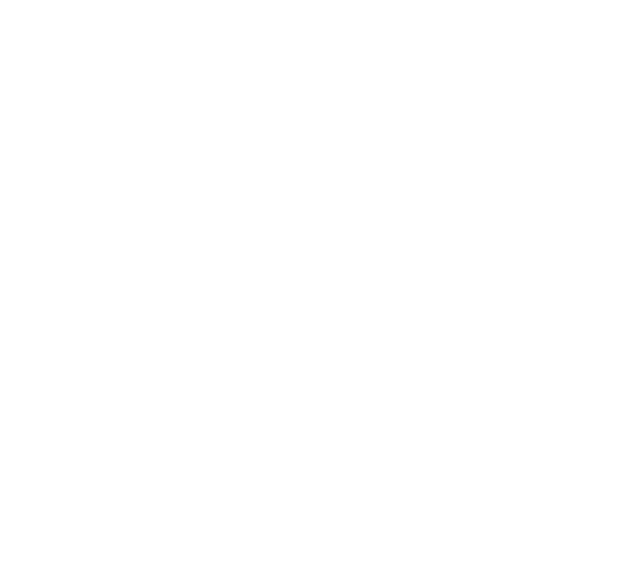
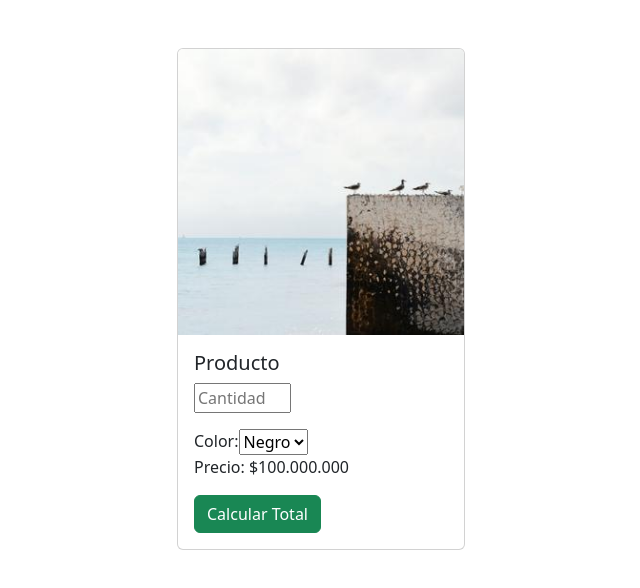
Before and after one commit to Hizudev/desafioJs, a website: page index.html in a window 1280 px wide. Shown: the whole page, without its empty margins (319-959 px from the left). Drawn offline with Linux system fonts and the light colour scheme.

Commit message:
2do commit desafio js

```diff
--- a/assets/sass/custom.scss
+++ b/assets/sass/custom.scss
@@ -1,3 +1 @@
-$primary: tomato;
-
 @import '../../node_modules/bootstrap/scss/bootstrap.scss';
--- a/index.html
+++ b/index.html
@@ -1,13 +1,43 @@
 <!DOCTYPE html>
 <html lang="en">
-<head>
-    <meta charset="UTF-8">
-    <meta http-equiv="X-UA-Compatible" content="IE=edge">
-    <meta name="viewport" content="width=device-width, initial-scale=1.0">
-    <link rel="stylesheet" href="assets/css/style.css">
+  <head>
+    <meta charset="UTF-8" />
+    <meta http-equiv="X-UA-Compatible" content="IE=edge" />
+    <meta name="viewport" content="width=device-width, initial-scale=1.0" />
+    <link rel="stylesheet" href="assets/css/style.css" />
     <title>Calculadora JS</title>
-</head>
-<body>
-
-</body>
+  </head>
+  <body>
+    <section class="d-flex justify-content-center mt-5">
+      <div class="card" style="width: 18rem">
+        <img
+          src="assets/imgs/269-300x300.jpg"
+          class="card-img-top"
+          alt="foto producto"
+        />
+        <div class="card-body">
+          <h5 class="card-title">Producto</h5>
+          <input
+            type="number"
+            min="1"
+            max="100"
+            placeholder="Cantidad"
+            id="cantidad"
+            class="mb-2"
+          />
+          <div class="color-box d-flex justify-content-start mt-2">
+            <p class="m-0">Color:</p>
+            <select name="" id="">
+              <option>Negro</option>
+              <option>Rojo</option>
+              <option>Verde</option>
+              <option>Azul</option>
+            </select>
+          </div>
+          <p class="card-text">Precio: $100.000.000</p>
+          <a href="#" class="btn btn-success">Calcular Total</a>
+        </div>
+      </div>
+    </section>
+  </body>
 </html>
```
Also changed, not shown: assets/css/style.css, assets/imgs/269-300x300.jpg (added), 1 other file.
